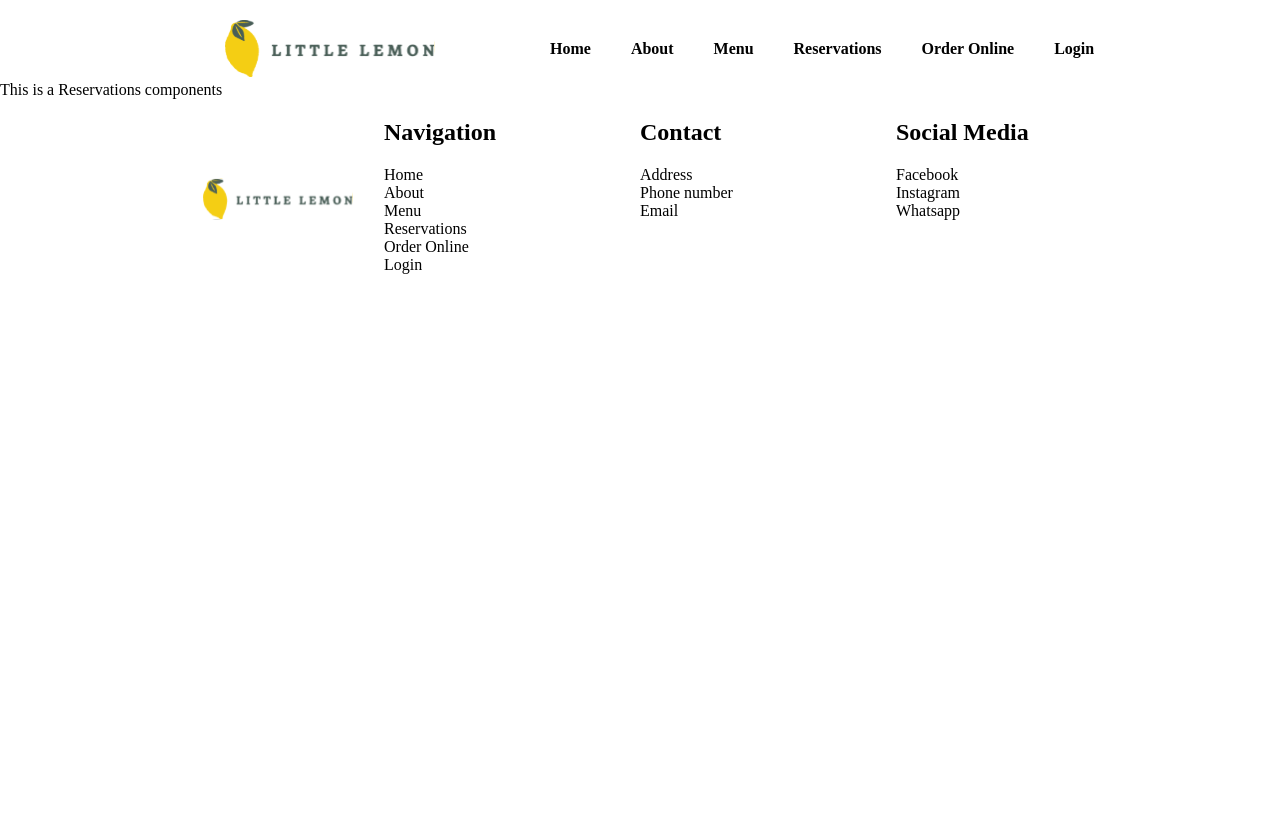
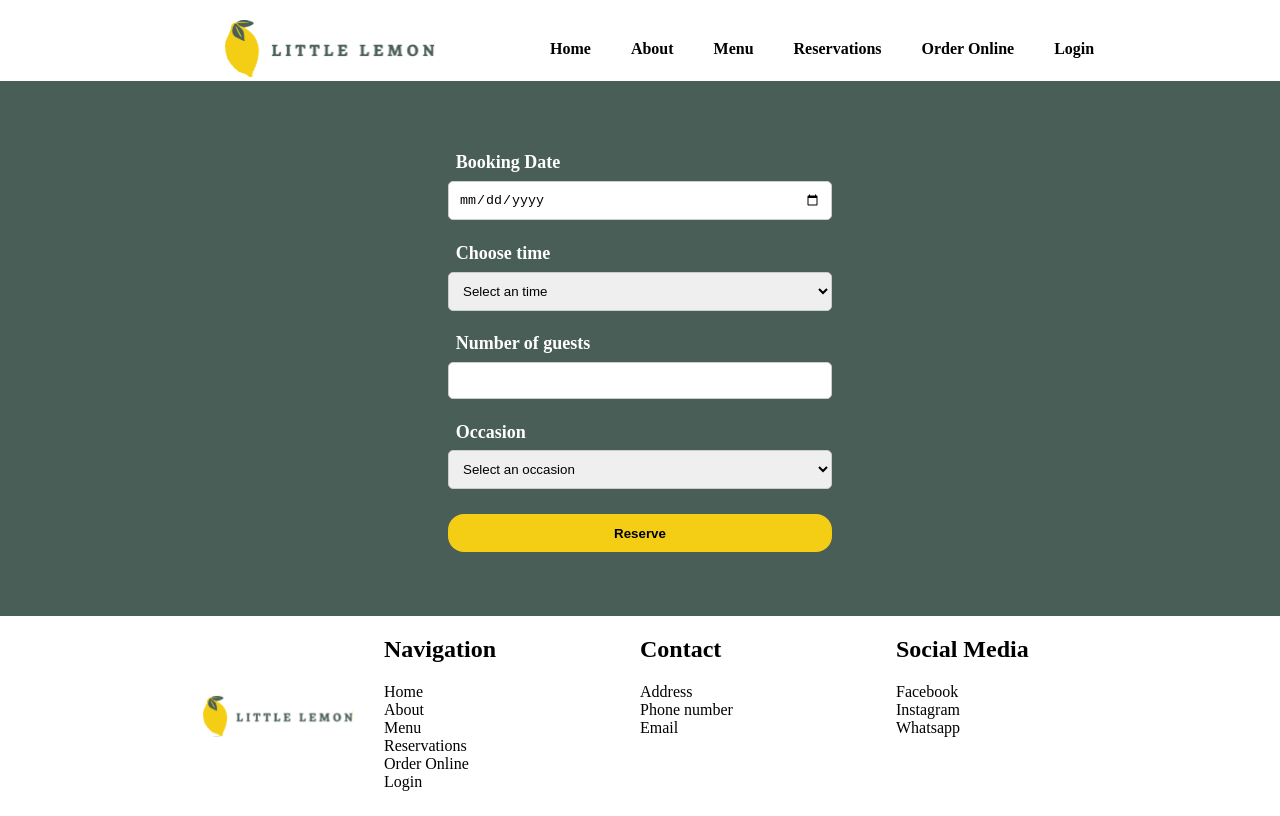
Before and after one commit to JonatanHerrera/littlelemon-capstone, a React (Create React App) app: page /Reservations in a window 1280 px wide. Built offline with nearby package versions, Linux system fonts and the light colour scheme.

Commit message:
form component implementation

```diff
--- a/src/App.js
+++ b/src/App.js
@@ -11,6 +11,7 @@ function App() {
       <Routes>
         <Route path="/" element={<Home />} />
         <Route path="/Reservations" element={<Reservations />} />
+        <Route path="/OrderOnline" element={<Home />} />
       </Routes>
     </Router>
   );
--- a/src/components/hero/Hero.css
+++ b/src/components/hero/Hero.css
@@ -42,9 +42,23 @@
   height: 38px;
   width: 186px;
   border-radius: 16px;
+  font-weight: bold;
+  padding: 10px 20px;
   background-color: #f4ce14;
-  font-weight: bold;
+  color: #000;
+  border: none;
+  cursor: pointer;
 }
+
+.actionBut:hover {
+  background-color: #f4cf14c9;
+}
+
+.actionBut:disabled {
+  background-color: #ccc;
+  cursor: not-allowed;
+}
+
 
 .reserveBut {
   margin-top: 5%;
--- a/src/components/hero/Hero.js
+++ b/src/components/hero/Hero.js
@@ -1,20 +1,26 @@
-import React from 'react'
-import './Hero.css'
+import React from "react";
+import "./Hero.css";
+import { Link } from "react-router-dom";
 
 const Hero = () => {
   return (
-    <div className='hero-container'>
-      <div className='heroDiv1'>
-        <h1 className='titleName'>Little Lemon</h1>
-        <h2 className='subTitleName'>Chicago</h2>
-        <p className='p-n'>It is a long established fact that a reader will be distracted by the readable content of a page when looking at its layout.</p>
-        <button className='actionBut reserveBut'>Reserve a table</button>
-       </div>
-       <div className='heroDiv2'>
-        <img className ='heroImage' src='/restauranfood.jpg'/>
-       </div>
+    <div className="hero-container">
+      <div className="heroDiv1">
+        <h1 className="titleName">Little Lemon</h1>
+        <h2 className="subTitleName">Chicago</h2>
+        <p className="p-n">
+          It is a long established fact that a reader will be distracted by the
+          readable content of a page when looking at its layout.
+        </p>
+        <Link to="/Reservations">
+          <button className="actionBut reserveBut">Reserve a table</button>
+        </Link>
+      </div>
+      <div className="heroDiv2">
+        <img className="heroImage" src="/restauranfood.jpg"  alt="heroImage"/>
+      </div>
     </div>
-  )
-}
+  );
+};
 
-export default Hero
+export default Hero;
--- /dev/null
+++ b/src/components/reservations/ReservationForm.css
@@ -0,0 +1,41 @@
+.form-input {
+  display: flex;
+  flex-direction: column;
+  width: 100%;
+}
+.form-container {
+  margin-top: 5%;
+  margin-bottom: 5%;
+  width: 30%;
+}
+
+.form-container label {
+  margin: 2%;
+  font-family: "Markazi Text";
+  font-weight: bold;
+  color: #fff;
+  font-size: large;
+}
+
+input {
+  width: 100%;
+  padding: 10px;
+  margin-bottom: 15px;
+  border: 1px solid #ccc;
+  border-radius: 5px;
+  box-sizing: border-box;
+}
+
+select {
+  width: 100%;
+  padding: 10px;
+  margin-bottom: 15px;
+  border: 1px solid #ccc;
+  border-radius: 5px;
+  box-sizing: border-box;
+}
+
+.bookinBut {
+    margin-top: 10px;
+    width: 100%;
+}
--- /dev/null
+++ b/src/components/reservations/ReservationForm.js
@@ -0,0 +1,87 @@
+import React from "react";
+import { useState } from "react";
+import "./ReservationForm.css";
+
+const ReservationForm = () => {
+  const today = new Date().toISOString().split("T")[0];
+  const [formData, setFormData] = useState({
+    date: "",
+    time: "",
+    guests: "",
+    occasion: "",
+  });
+
+  const handleSubmit = (event) => {
+    event.preventDefault();
+
+    console.log(formData);
+  };
+
+  const handleChange = (event) => {
+    const { name, value } = event.target;
+    setFormData((prevState) => ({
+      ...prevState,
+      [name]: value,
+    }));
+  };
+  return (
+    <div className="form-container">
+      <form onSubmit={handleSubmit}>
+        <div className="form-input">
+          <label htmlFor="date">Booking Date</label>
+          <input
+            type="date"
+            id="date"
+            name="date"
+            min={today}
+            required
+            onChange={handleChange}
+          />
+        </div>
+        <div className="form-input">
+          <label htmlFor="book-time">Choose time</label>
+          <select id="book-time " name="time" onChange={handleChange} required>
+            <option value="">Select an time</option>
+            <option value="17:00">17:00</option>
+            <option value="18:00">18:00</option>
+            <option value="19:00">19:00</option>
+            <option value="20:00">20:00</option>
+            <option value="21:00">21:00</option>
+            <option value="22:00">22:00</option>
+          </select>
+        </div>
+        <div className="form-input">
+          <label htmlFor="guests">Number of guests</label>
+          <input
+            type="number"
+            id="guests"
+            name="guests"
+            min={1}
+            max={20}
+            onChange={handleChange}
+            required
+          />
+        </div>
+        <div className="form-input">
+          <label htmlFor="occasion">Occasion</label>
+          <select
+            id="occasion"
+            name="occasion"
+            onChange={handleChange}
+            required
+          >
+            <option value="">Select an occasion</option>
+            <option value="Bithday">Bithday</option>
+            <option value="Anniversary">Anniversary</option>
+            <option value="N/A">N/A</option>
+          </select>
+        </div>
+        <div className="form-input">
+          <button className="actionBut bookinBut" type="submit">Reserve</button>
+        </div>
+      </form>
+    </div>
+  );
+};
+
+export default ReservationForm;
--- /dev/null
+++ b/src/components/reservations/Reservations.css
@@ -0,0 +1,6 @@
+.reservations-container {
+background-color: #495e57;
+  display: flex;
+  justify-content: center;
+  align-items: center;
+}
--- a/src/components/reservations/Reservations.js
+++ b/src/components/reservations/Reservations.js
@@ -1,10 +1,13 @@
 import React from "react";
 import Footer from "../footer/Footer";
-
+import ReservationForm from "./ReservationForm";
+import "./Reservations.css";
 const Reservations = () => {
   return (
     <>
-      <div>This is a Reservations components</div>
+      <div className="reservations-container">
+        <ReservationForm />
+      </div>
       <Footer />
     </>
   );
--- a/src/components/specials/Specials.js
+++ b/src/components/specials/Specials.js
@@ -1,6 +1,7 @@
 import React from "react";
 import "./Specials.css";
 import Card from "../cards/Card";
+import { Link } from "react-router-dom";
 
 function Specials({ specials }) {
   return (
@@ -10,7 +11,9 @@ function Specials({ specials }) {
           <h1>This Weeks Specials</h1>
         </div>
         <div className="specialButtomContainer">
-          <button className="actionBut">Online Menu</button>
+          <Link to='/OrderOnline'>
+            <button button className="actionBut">Online Menu</button>
+          </Link>
         </div>
       </div>
       <div className="cards-specials">
```
